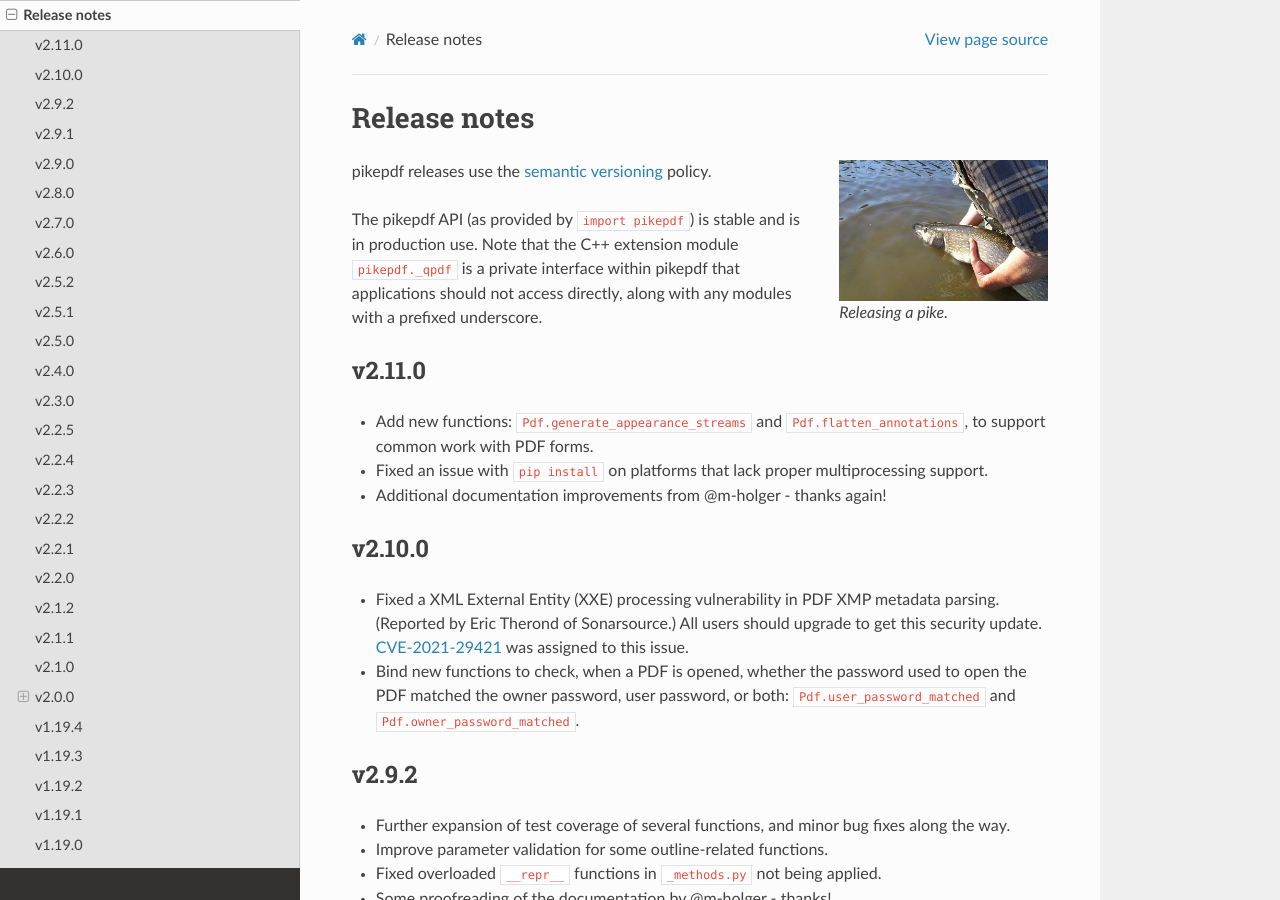
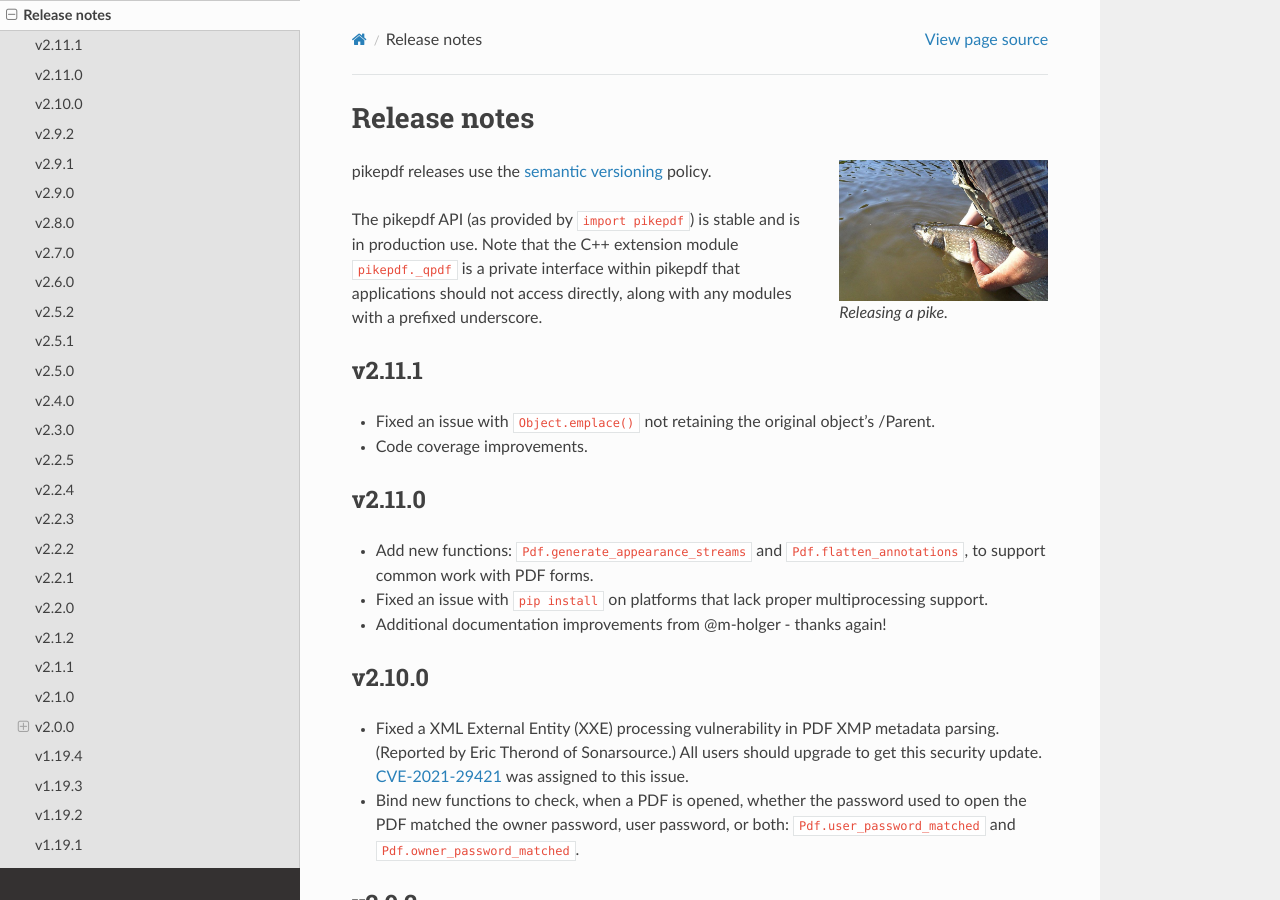
Before and after one commit to pikepdf/pikepdf, a Sphinx documentation site: the page built from docs/release_notes.rst, in a window 1280 px wide and 900 px high. Built offline with Sphinx 7.4.7 and the Read the Docs theme 2.0.0, drawn with Linux system fonts in a browser that asks for light colours; pages that are not in the unit, such as notebooks, are missing from menus; the version number could not be read and is left out.

Commit message:
v2.11.1 release notes

```diff
--- a/docs/release_notes.rst
+++ b/docs/release_notes.rst
@@ -17,6 +17,13 @@ The pikepdf API (as provided by ``import pikepdf``) is stable and
 is in production use. Note that the C++ extension module
 ``pikepdf._qpdf`` is a private interface within pikepdf that applications
 should not access directly, along with any modules with a prefixed underscore.
+
+v2.11.1
+=======
+
+-  Fixed an issue with ``Object.emplace()`` not retaining the original object's
+   /Parent.
+-  Code coverage improvements.
 
 v2.11.0
 =======
```
